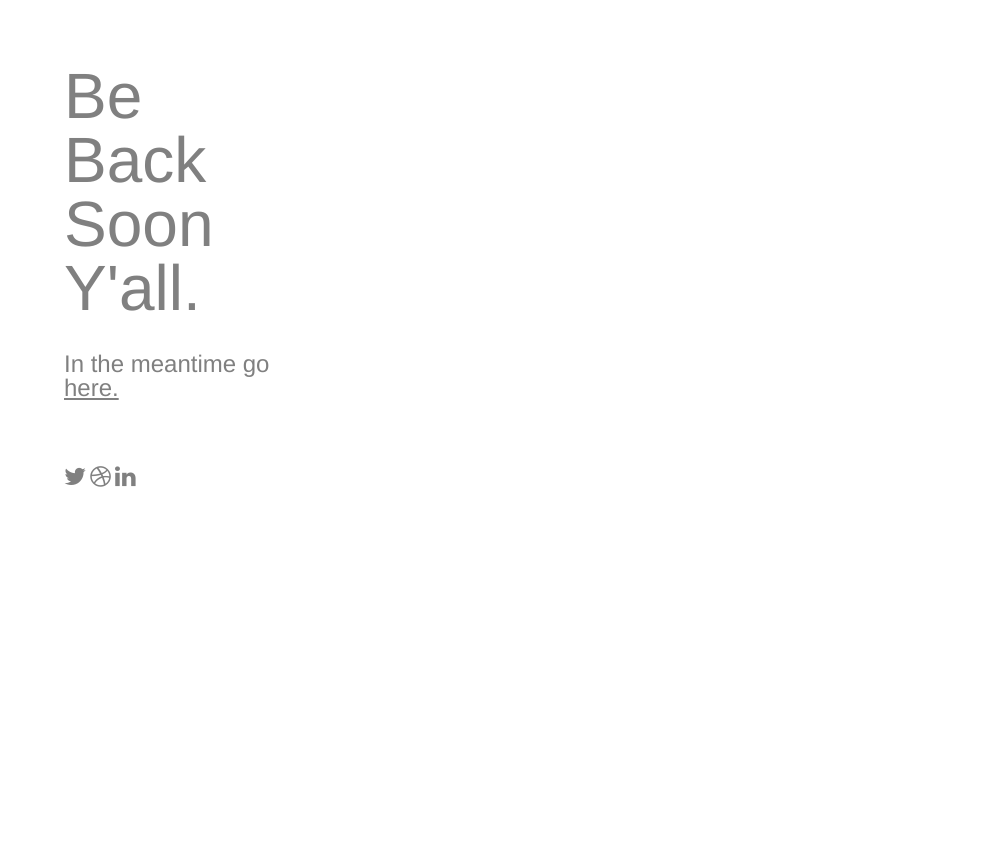
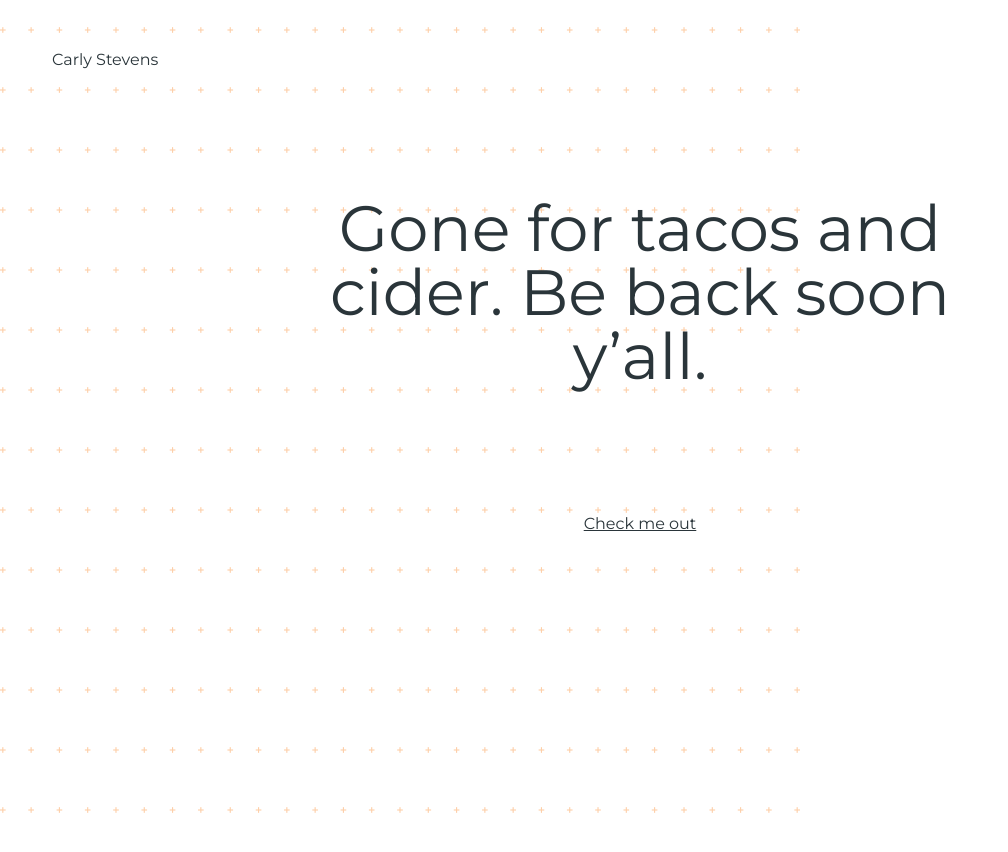
Before and after one commit to omgcarlyidk/portfolio, a plain HTML site: page index.html in a window 1280 px wide. Shown: the whole page, without its empty margins (0-1008 px from the left). Before the commit the page ends 800 px from the top, so only its background shows below. Drawn offline with Linux system fonts and the light colour scheme.

Commit message:
new design and adding svg folder

```diff
--- a/index.html
+++ b/index.html
@@ -5,31 +5,28 @@
 	<link rel="stylesheet" href="reset.css">
 	<link rel="stylesheet" href="styles.css">
 	<link rel="stylesheet" href="https://maxcdn.bootstrapcdn.com/font-awesome/4.5.0/css/font-awesome.min.css">
+	<link href="https://fonts.googleapis.com/css?family=Montserrat" rel="stylesheet">
 	<title>Carly Stevens</title>
 </head>
 <body>
-	<div class="cont">
+	<div class="container">
+
+		<h4 class="brand">Carly Stevens</h4>
 
 		<div class="content">
-			<div class="title">
-				Be <br> Back <br> Soon <br> Y'all.</div>
-				<h4>In the meantime go<h4><a href="https://dribbble.com/omgcarlyidk">here.</a>
+			<div class="hero-message">
+				Gone for tacos and cider. Be back soon y’all.
+			</div>
+			<div class="hero-link">
+				<a href="https://dribbble.com/omgcarlyidk">Check me out</a>
+			</div>
 		</div> <!-- content -->
 
-		<div class="social">
-			<div class="twitter">
-				<a href="https://twitter.com/omgcarlyidk"><i class="fa fa-twitter"></i></a>
-			</div>
-			<div class="dribbble">
-				<a href="https://dribbble.com/omgcarlyidk"><i class="fa fa-dribbble"></i></a>
-				</div>
-			<div class="linkedin">
-				<a href="https://www.linkedin.com/in/carly-stevens-a383bb59?trk=hp-identity-photo"><i class="fa fa-linkedin"></i></a>
-			</div>
-		</div>
+
 
 
 	</div>  <!-- end of container -->
 
+
 </body>
 </html>
--- a/styles.css
+++ b/styles.css
@@ -1,46 +1,38 @@
-.cont {
+body {
+	color: #2a353a;
+	font-family: 'Montserrat', sans-serif;
+}
+
+.brand{
+	padding-left: 3.25rem;
+}
+
+.container {
 	width: 100%;
 	height: 100vh;
+	padding-top: 3.25rem;
+	background-image: url("svgs/pattern.svg");
+    	background-repeat: repeat-y;
+    	background-size: 100vh 60px;
 }
 
 .content {
-	padding: 4em;
+	max-width: 50%;
+	margin: auto;
+	padding-top: 10%;
 }
 
-.title {
-	font-family: helvetica, sans-serif;
+.hero-message {
 	font-size: 4em;
-	color: grey;
-	padding-bottom: .5em;
+	text-align: center;
+
 }
 
-.fa-dribbble {
-	color: grey;
+.hero-link {
+text-align: center;
+padding-top: 8rem;
 }
 
-h4 {
-	font-family: helvetica, sans-serif;
-	font-size: 1.5rem;
-	color: grey;
+.hero-link a {
+	color: #2a353a;
 }
-
-.twitter, .dribbble, .linkedin {
-	display: inline-block;
-	font-size: 1.5rem;
-}
-
-.social {
-	padding-left: 4em;
-}
-
-i {
-	color: grey;
-}
-
-a {
-	color: grey;
-}
-
-i:hover, a:hover {
-	color:teal;
-}
```
Also changed, not shown: svgs/pattern.svg (added).
